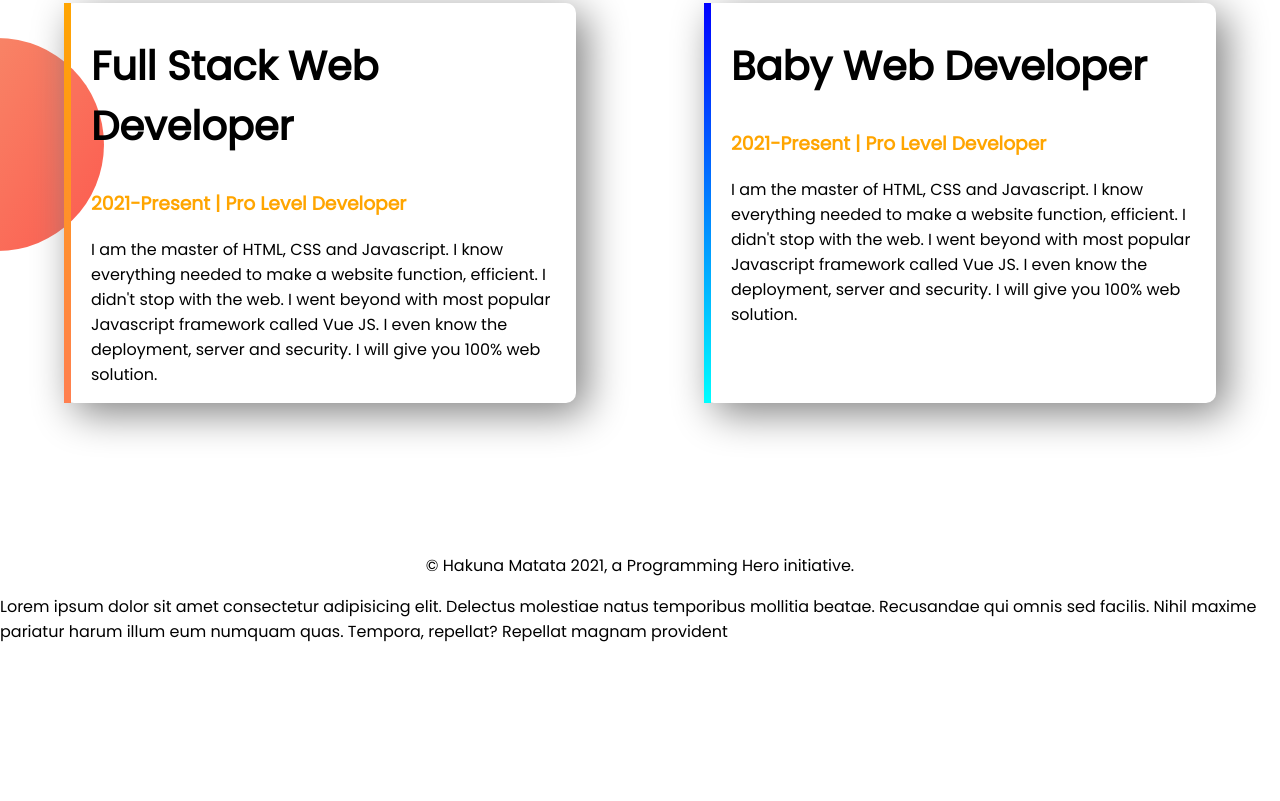
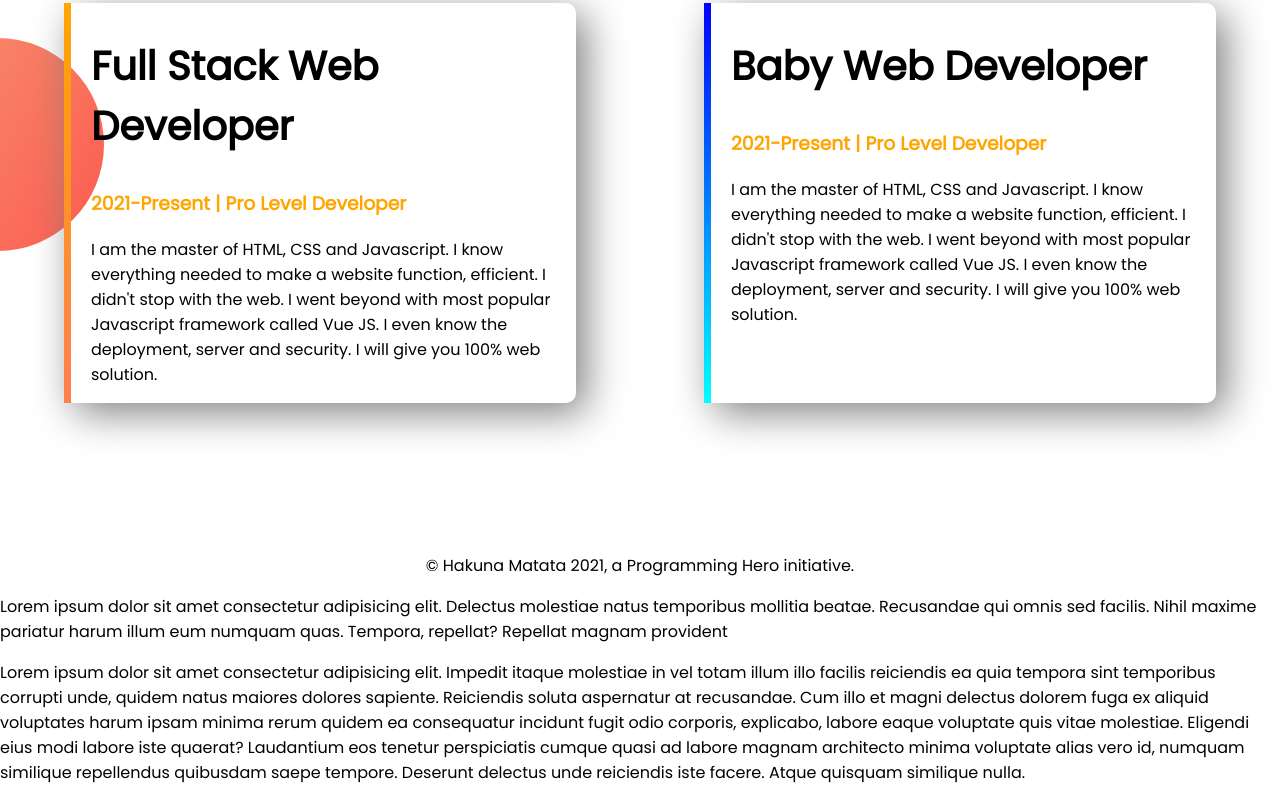
Before and after one commit to udaysarkarud/developer-portfolio, a plain HTML site: page index.html in a window 1280 px wide. Shown: the part 1271-2072 px from the top of the page. Before the commit the page ends 1931 px from the top, so only its background shows below. Drawn offline with Linux system fonts and the light colour scheme.

Commit message:
added more p tag

```diff
--- a/index.html
+++ b/index.html
@@ -71,6 +71,9 @@
         <p>
        Lorem ipsum dolor sit amet consectetur adipisicing elit. Delectus molestiae natus temporibus mollitia beatae. Recusandae qui omnis sed facilis. Nihil maxime pariatur harum illum eum numquam quas. Tempora, repellat? Repellat magnam provident
        </p>
+       <p>
+           Lorem ipsum dolor sit amet consectetur adipisicing elit. Impedit itaque molestiae in vel totam illum illo facilis reiciendis ea quia tempora sint temporibus corrupti unde, quidem natus maiores dolores sapiente. Reiciendis soluta aspernatur at recusandae. Cum illo et magni delectus dolorem fuga ex aliquid voluptates harum ipsam minima rerum quidem ea consequatur incidunt fugit odio corporis, explicabo, labore eaque voluptate quis vitae molestiae. Eligendi eius modi labore iste quaerat? Laudantium eos tenetur perspiciatis cumque quasi ad labore magnam architecto minima voluptate alias vero id, numquam similique repellendus quibusdam saepe tempore. Deserunt delectus unde reiciendis iste facere. Atque quisquam similique nulla.
+       </p>
    </div>
 </body>
 
```
